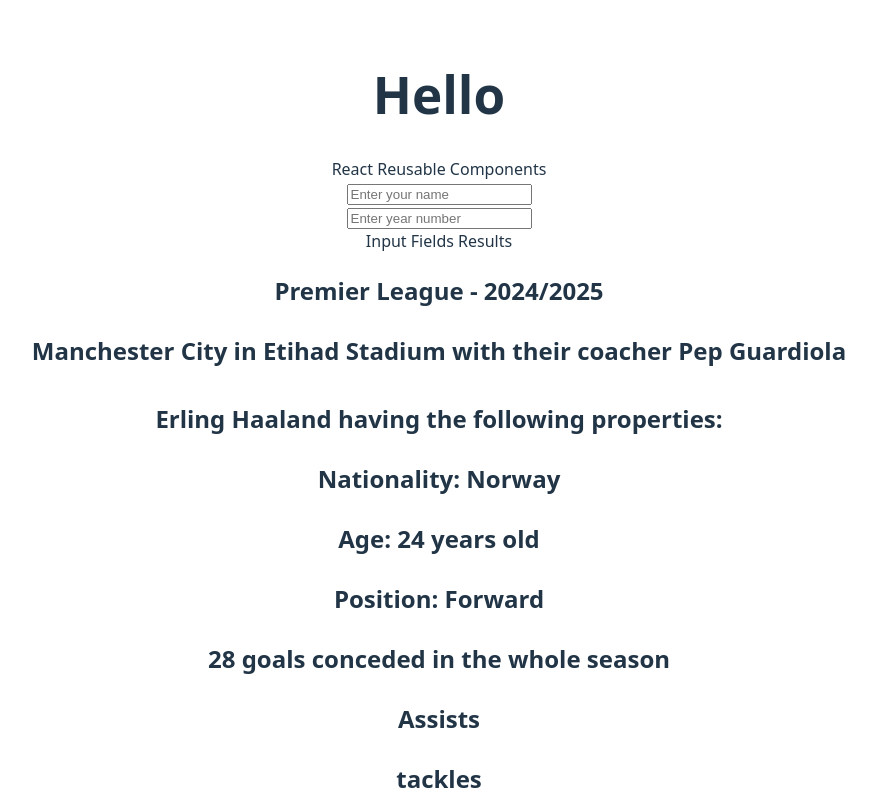
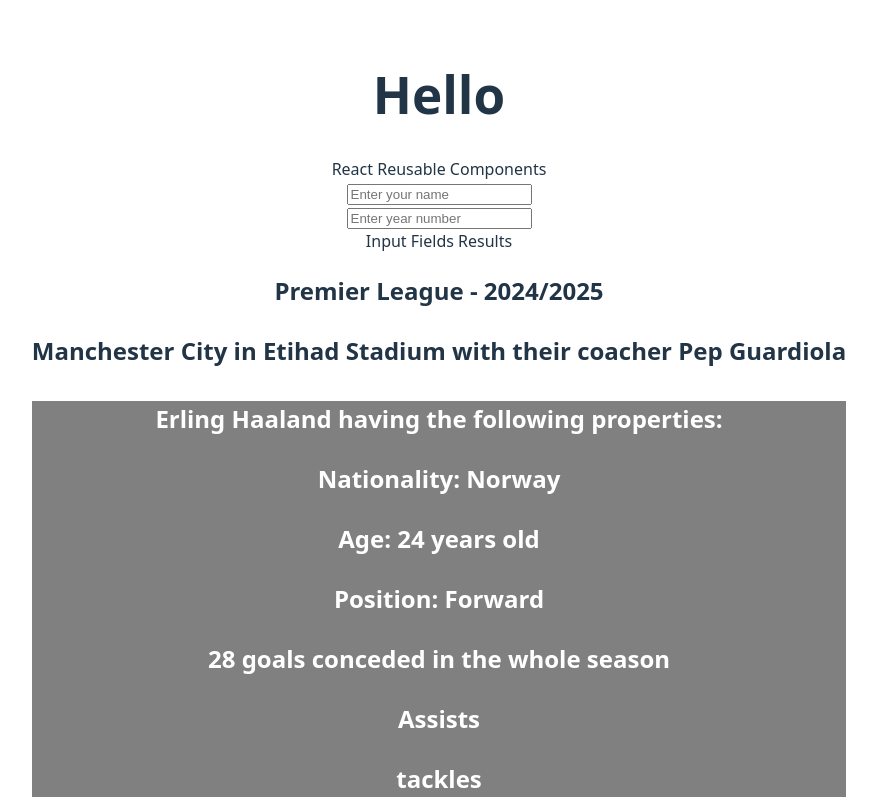
Before and after one commit to okedo01/reusable-components, a React (Vite) app: page / in a window 1280 px wide. Shown: the top 800 px of the page, without its empty margins (201-1078 px from the left). Built offline with nearby package versions, Linux system fonts and the light colour scheme.

Commit message:
style each card

```diff
--- a/src/Results.tsx
+++ b/src/Results.tsx
@@ -14,7 +14,7 @@
                         { team.name } in { team.stadium } with their coacher { team.coach }
 
                         { team.players.map((player) => (
-                            <h4 key={player.id}>
+                            <h4 key={player.id} style={{background: "gray",color: "white", maxHeight: "400px"}}>
                                 { player.name } having the following properties:
                                 <p>Nationality: { player.nationality } </p>
                                 <p>Age: { player.age } years old</p>
```
